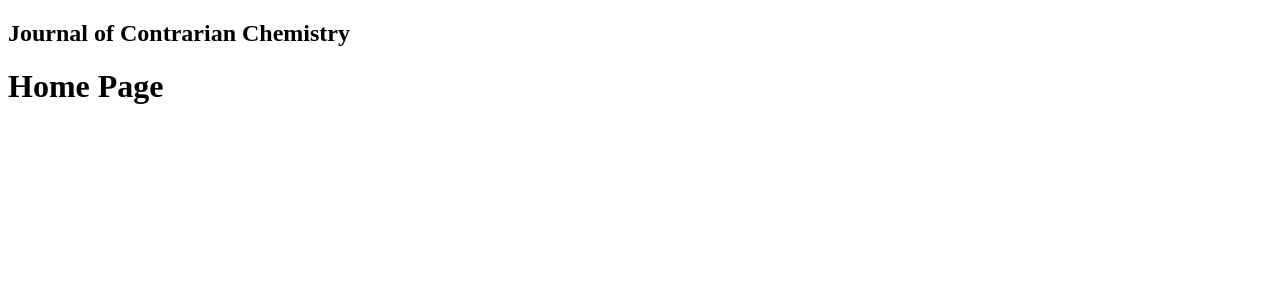
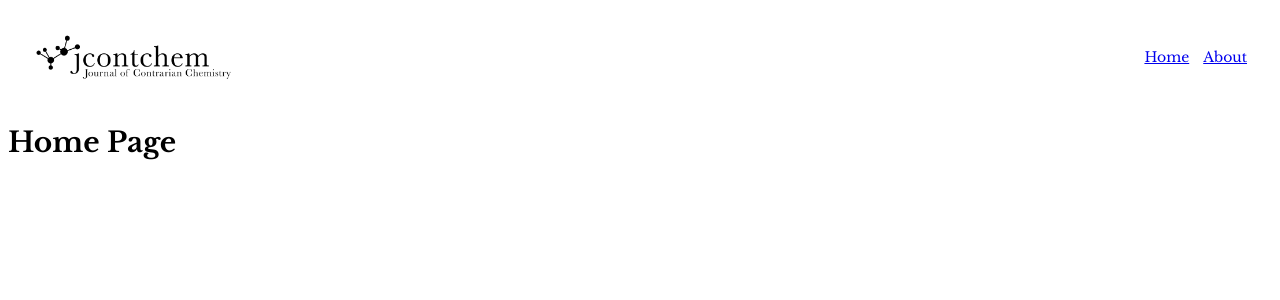
Before and after one commit to colinmcparland/jcontchem, a React (Create React App) app: page / in a window 1280 px wide. Shown: the top 300 px of the page. Built offline with nearby package versions, Linux system fonts and the light colour scheme.

Commit message:
Added some fonts

```diff
--- a/src/App.tsx
+++ b/src/App.tsx
@@ -1,15 +1,20 @@
-import React, { FC } from 'react';
+import React, { FC } from "react";
 import { Route, Router, Switch } from "react-router-dom";
-import { Home } from './pages/home/home';
-import { About } from './pages/about/about';
+import { Home } from "./pages/home/home";
+import { About } from "./pages/about/about";
 import { createBrowserHistory } from "history";
+import { Header } from "./common/header/header";
 
-const App: FC = () => <div><Router history={createBrowserHistory()}>
-    <h2>Journal of Contrarian Chemistry</h2>
-    <Switch>
+const App: FC = () => (
+  <div>
+    <Router history={createBrowserHistory()}>
+      <Header />
+      <Switch>
         <Route path="/" exact component={Home} />
         <Route path="/about" exact component={About} />
-    </Switch>
-</Router></div>;
+      </Switch>
+    </Router>
+  </div>
+);
 
 export default App;
--- a/src/common/header/header.tsx
+++ b/src/common/header/header.tsx
@@ -1,12 +1,37 @@
 import React, { FC } from "react";
 import styled from "styled-components";
+import Logo from "../../media/images/jcontchem_logo.png";
+import { Link } from "react-router-dom";
 /*
 
     Start Styled Components
 
 */
 export const HeaderContainer = styled.div`
-    display: grid;
+  display: grid;
+  grid-template-columns: repeat(2, auto);
+  justify-content: space-between;
+  align-items: center;
+  padding: 25px;
 `;
 
-export const Header: FC = props => ();
+export const HeaderLogo = styled.img`
+  width: 200px;
+`;
+
+export const MenuContainer = styled.div`
+  display: grid;
+  grid-auto-flow: column;
+  justify-content: flex-end;
+  grid-column-gap: 1em;
+`;
+
+export const Header: FC = props => (
+  <HeaderContainer>
+    <HeaderLogo src={Logo} />
+    <MenuContainer>
+      <Link to="/">Home</Link>
+      <Link to="/about">About</Link>
+    </MenuContainer>
+  </HeaderContainer>
+);
--- /dev/null
+++ b/src/css/font.css
@@ -0,0 +1,6 @@
+@import url("https://fonts.googleapis.com/css?family=Libre+Baskerville:400,700|Montserrat:300,400,700&display=swap");
+
+body {
+  font-size: 14px;
+  font-family: "Libre Baskerville", serif;
+}
--- /dev/null
+++ b/src/css/snippets/fonts.ts
@@ -0,0 +1,41 @@
+import { css } from "styled-components";
+
+export const h1FontSize = css`
+  font-size: 72px;
+`;
+export const h2FontSize = css`
+  font-size: 48px;
+`;
+export const h3FontSize = css`
+  font-size: 36px;
+`;
+export const h4FontSize = css`
+  font-size: 28px;
+`;
+export const h5FontSize = css`
+  font-size: 20px;
+`;
+export const h6FontSize = css`
+  font-size: 16px;
+`;
+export const bodyFontSize = css`
+  font-size: 14px;
+`;
+export const baskerville = css`
+  font-family: "Libre Baskerville", serif;
+`;
+export const baskervilleBold = css`
+  font-family: "Libre Baskerville", serif;
+  font-weight: 700;
+`;
+export const montserratLight = css`
+  font-family: "Montserrat", sans-serif;
+  font-weight: 300;
+`;
+export const montserrat = css`
+  font-family: "Montserrat", sans-serif;
+`;
+export const montserratBold = css`
+  font-family: "Montserrat", sans-serif;
+  font-weight: 700;
+`;
```
Also changed, not shown: src/index.tsx (+6 -5 lines).
